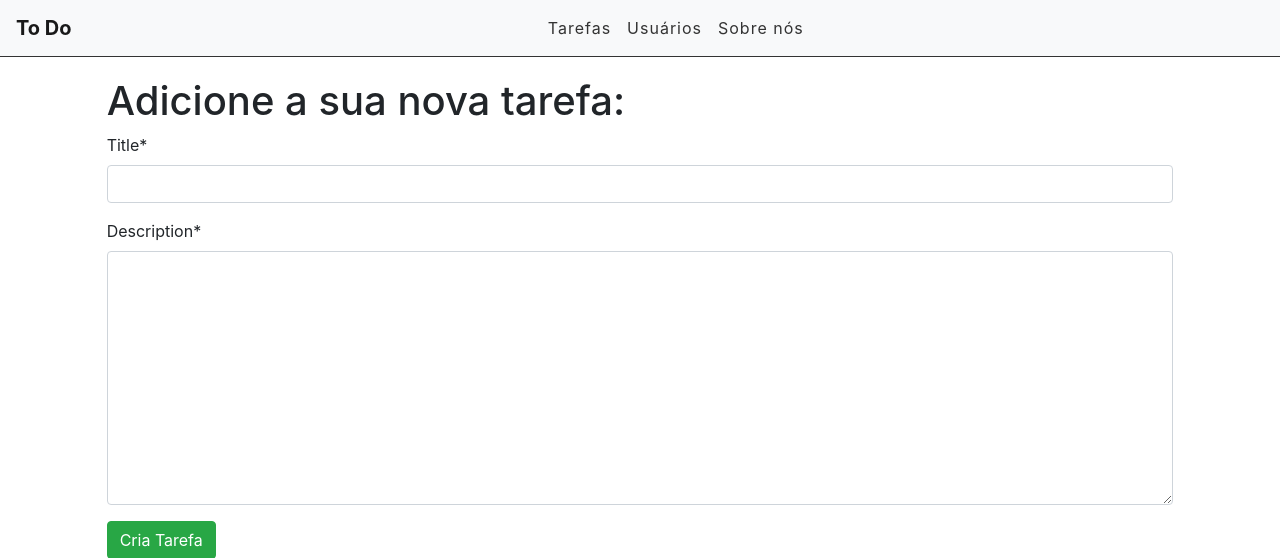
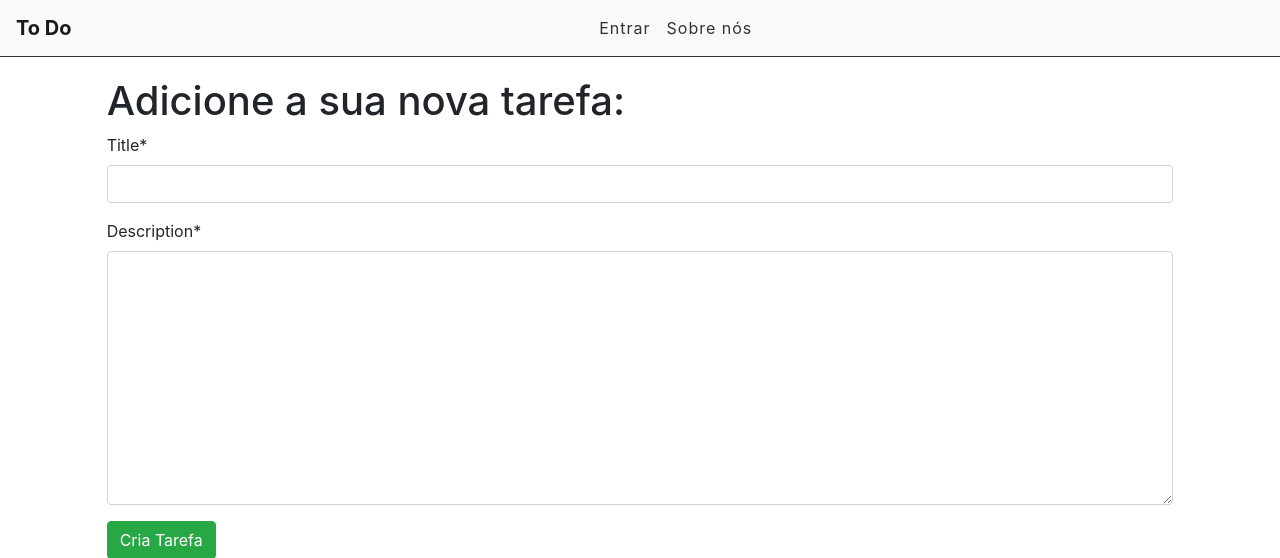
Before and after one commit to rodrigoyuri/to-do-python, a Django app: page /newtask/ in a window 1280 px wide. Shown: the top 558 px of the page. Run offline with Django 3.2, Linux system fonts and the light colour scheme; some libraries are stand-ins or nearby versions.

Commit message:
access display adjustment

```diff
--- a/tasks/templates/base.html
+++ b/tasks/templates/base.html
@@ -25,15 +25,26 @@
                 </button>
                 <div class="collapse navbar-collapse" id="navbarSupportedContent">
                     <ul class="navbar-nav me-auto mb-2 mb-lg-0">
-                        <li class="nav-item">
-                            <a class="nav-link" aria-current="page" href="#">Tarefas</a>
-                        </li>
-                        <li class="nav-item">
-                            <a href="#" aria-current="page" class="nav-link">Usuários</a>
-                        </li>
+                        {% if user.is_authenticated %}
+                            <li class="nav-item">
+                                <a class="nav-link" aria-current="page" href="/">Tarefas</a>
+                            </li>
+                            <li class="nav-item">
+                                <a href="#" aria-current="page" class="nav-link">Usuários</a>
+                            </li>
+                        {% else %}
+                            <li class="nav-item">
+                                <a href="/accounts/login" aria-current="page" class="nav-link">Entrar</a>
+                            </li>
+                        {% endif %}
                         <li class="nav-item">
                             <a href="#" aria-current="page" class="nav-link">Sobre nós</a>
                         </li>
+                        {% if user.is_authenticated %}
+                            <li class="nav-item">
+                                <a href="/accounts/logout" aria-current="page" class="nav-link">Sair</a>
+                            </li>
+                        {% endif %}
                     </ul>
                 </div>
             </div>
```
